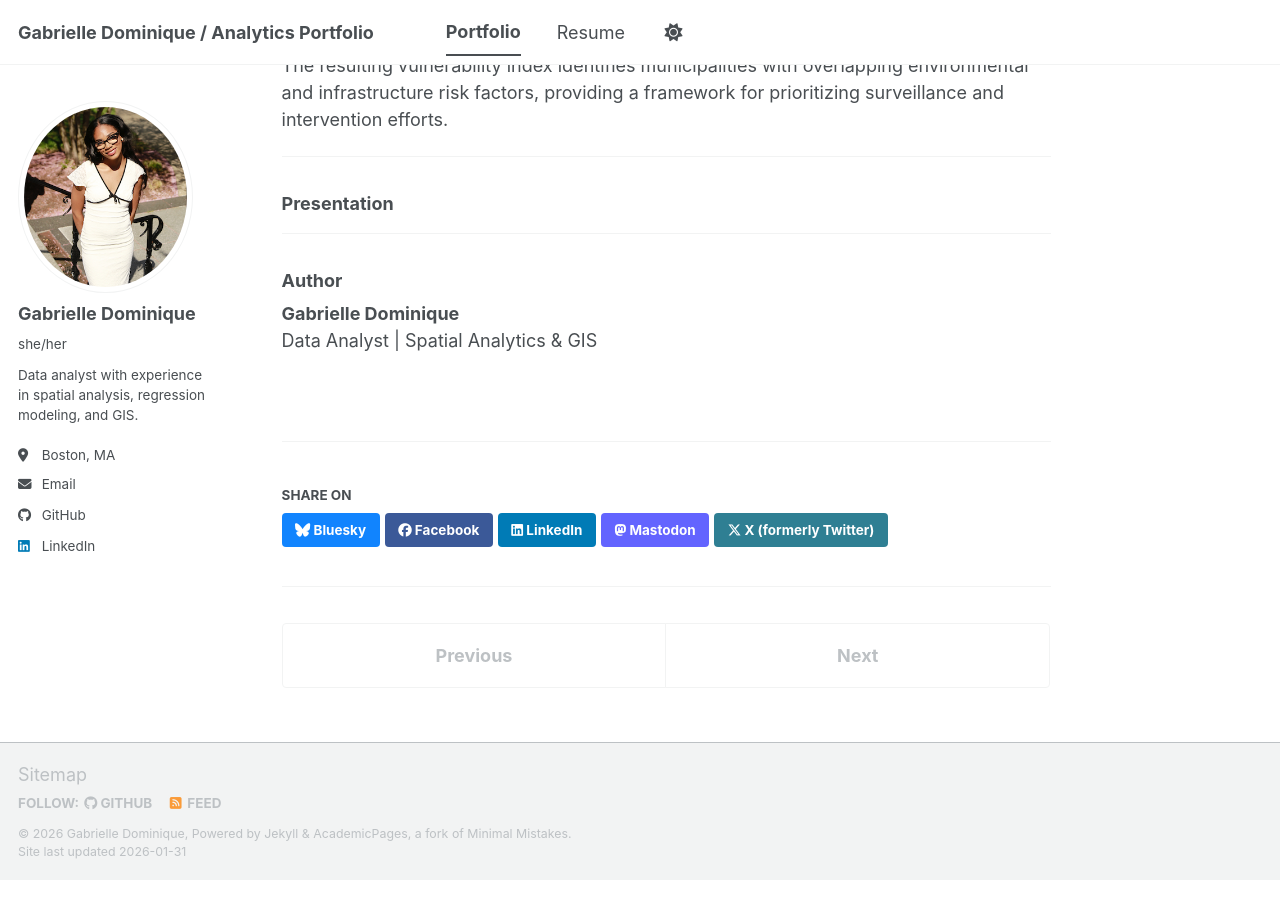
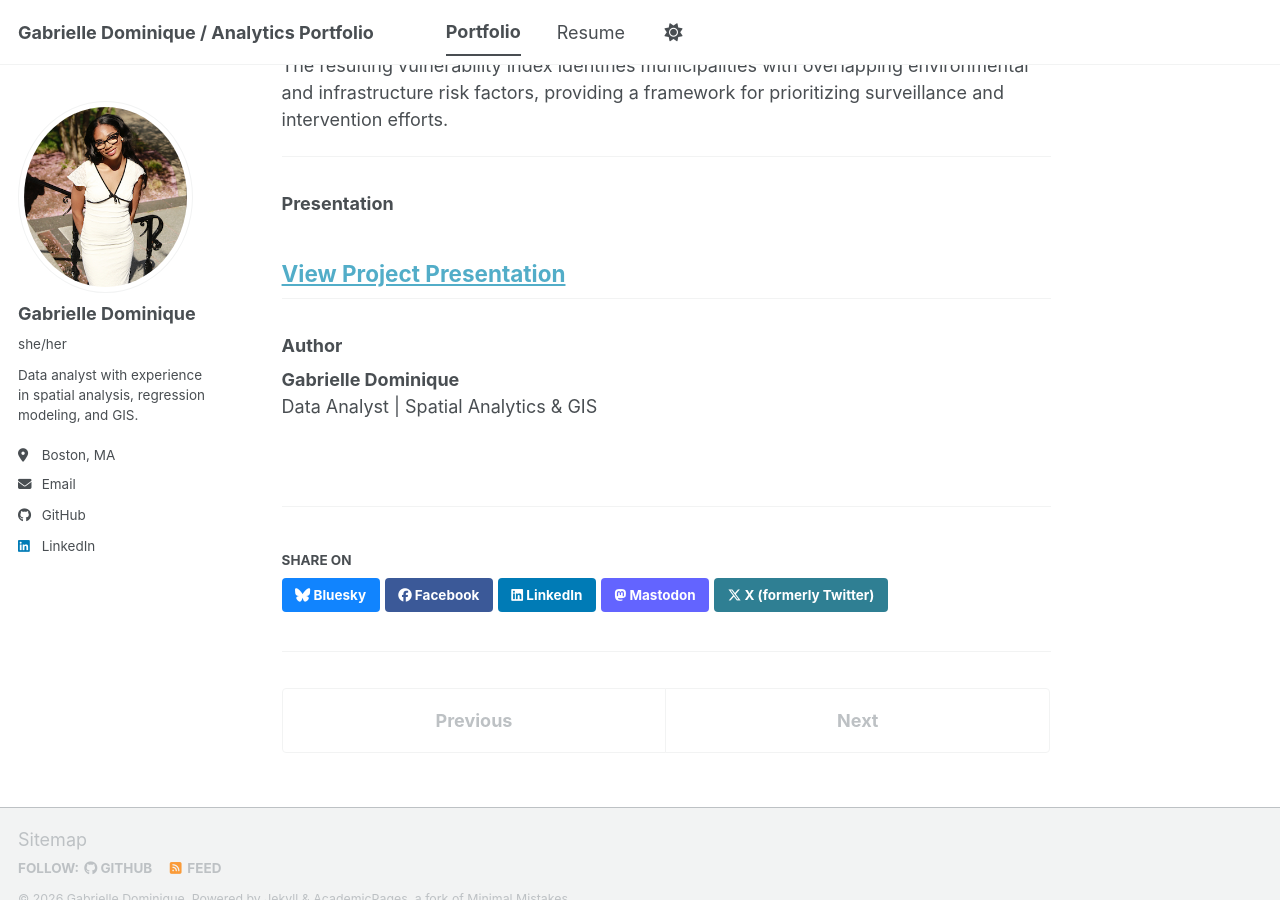
Before and after one commit to gabriellejd/gabriellejd.github.io, a Jekyll site: the page built from _portfolio/zika-spatial-analysis.md, in a window 1280 px wide and 900 px high, scrolled down 1408 px. Built offline with Jekyll 4.4.1, drawn with Linux system fonts in a browser that asks for light colours; a script bundle is joined from its source files by our own code; library files that are not in the unit come from our copies.

Commit message:
Add link to Zika project presentation

```diff
--- a/_portfolio/zika-spatial-analysis.md
+++ b/_portfolio/zika-spatial-analysis.md
@@ -49,7 +49,7 @@ The resulting vulnerability index identifies municipalities with overlapping env
 
 ### Presentation
 
-
+[View Project Presentation](/files/Zika Project Presentation.pdf)
 ---
 
 ### Author
```
